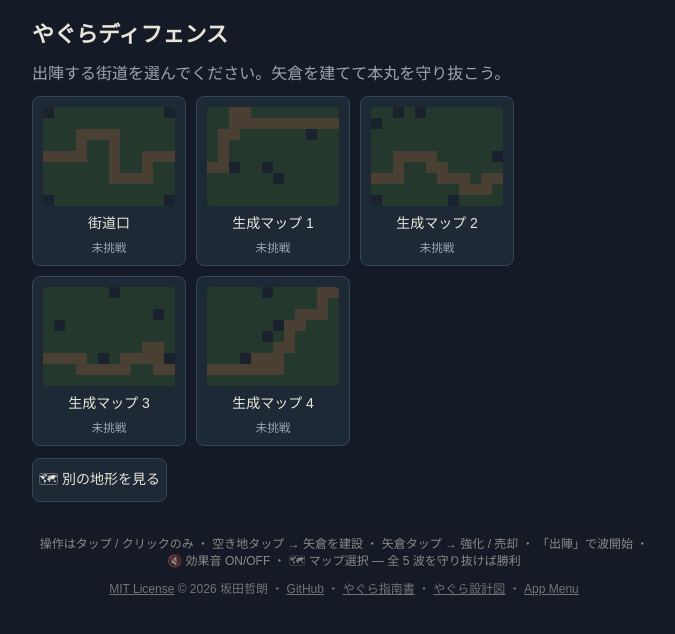
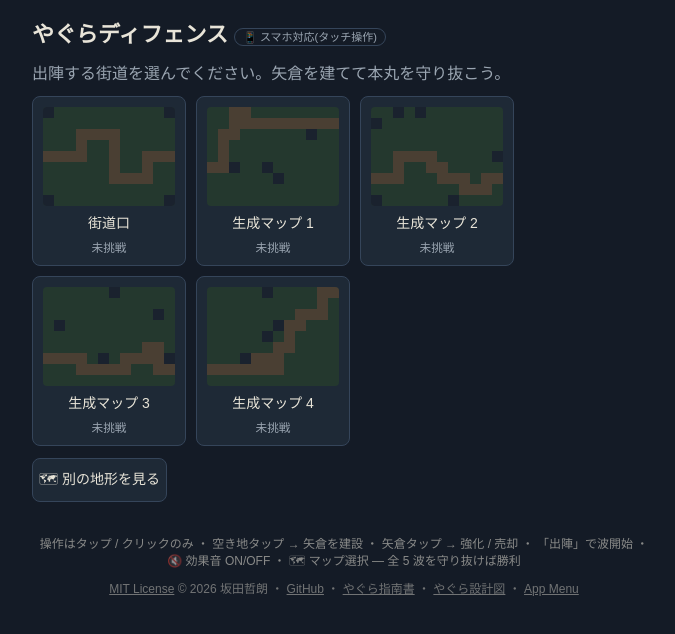
Before and after one commit to twill3c/yagura-defense, a Next.js app: page / in a window 1280 px wide. Shown: the top 634 px of the page, without its empty margins (296-971 px from the left). Built offline with nearby package versions, Linux system fonts and the light colour scheme.

Commit message:
feat: 画面にスマホ対応表記を追加
Co-Authored-By: Claude Fable 5 <noreply@anthropic.com>

```diff
--- a/src/components/MapSelect.tsx
+++ b/src/components/MapSelect.tsx
@@ -38,7 +38,23 @@ export function MapSelect({ onPick }: { onPick: (map: GameMap) => void }) {
         gap: 12,
       }}
     >
-      <h1 style={{ margin: 0, fontSize: 22 }}>やぐらディフェンス</h1>
+      <h1 style={{ margin: 0, fontSize: 22 }}>
+        やぐらディフェンス{" "}
+        <span
+          style={{
+            fontSize: 11,
+            fontWeight: 400,
+            color: "var(--text-dim)",
+            border: "1px solid var(--line)",
+            borderRadius: 999,
+            padding: "2px 8px",
+            verticalAlign: "middle",
+            whiteSpace: "nowrap",
+          }}
+        >
+          📱 スマホ対応(タッチ操作)
+        </span>
+      </h1>
       <p style={{ margin: 0, color: "var(--text-dim)" }}>
         出陣する街道を選んでください。矢倉を建てて本丸を守り抜こう。
       </p>
```
